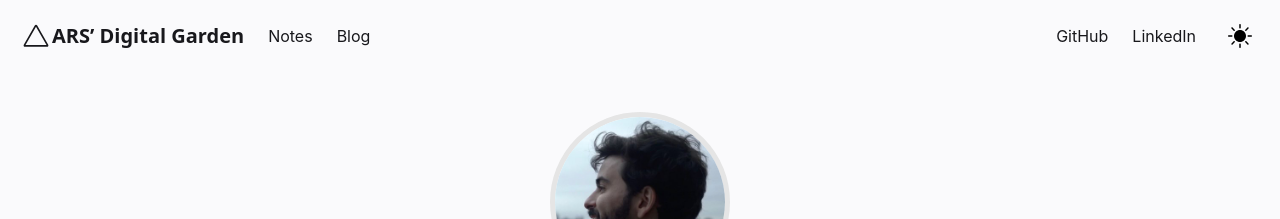
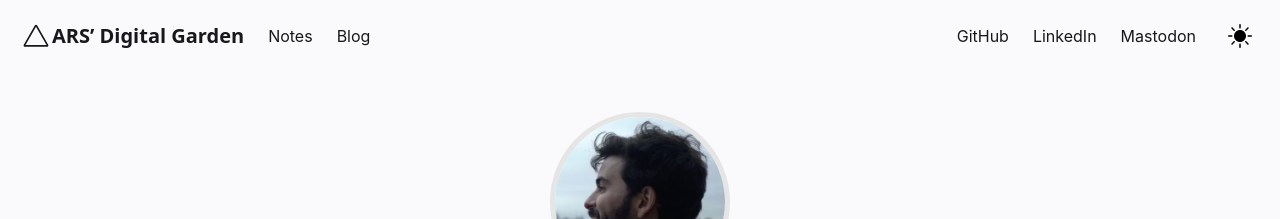
Before and after one commit to ars-dev-br/ars-dev-br.github.io, a Jekyll site: the page built from pages/index.md, in a window 1280 px wide. Shown: the top 219 px of the page. Built offline with Jekyll 4.4.1, drawn with Linux system fonts in a browser that asks for light colours.

Commit message:
Link to Mastodon profile

```diff
--- a/_includes/Header.html
+++ b/_includes/Header.html
@@ -69,6 +69,7 @@
 	<a href="https://www.linkedin.com/in/arsdevbr/" target="_blank" class="navbar-item is-family-primary">
 	  LinkedIn
 	</a>
+        <a rel="me" href="https://hachyderm.io/@ars_dev_br" target="_blank" class="navbar-item is-family-primary">Mastodon</a>
       </div>
       <div class="navbar-end is-hidden-mobile" onclick="modeSwitcher()" >
         <div class="navbar-item">
--- a/_layouts/Post.html
+++ b/_layouts/Post.html
@@ -33,6 +33,7 @@
     <meta content="width=device-width, initial-scale=1" name="viewport" />
     <meta content="ARS' Digital Garden" property="og:site_name" />
     <meta content="Fullstack Software Engineer" property="og:description">
+    <meta name="fediverse:creator" content="@ars_dev_br@hachyderm.io">
     <meta content="{{ site.url }}/about/" property="article:author">
     {%- if page.title -%}
     <meta content="{{ page.title }}" property="og:title">
```
